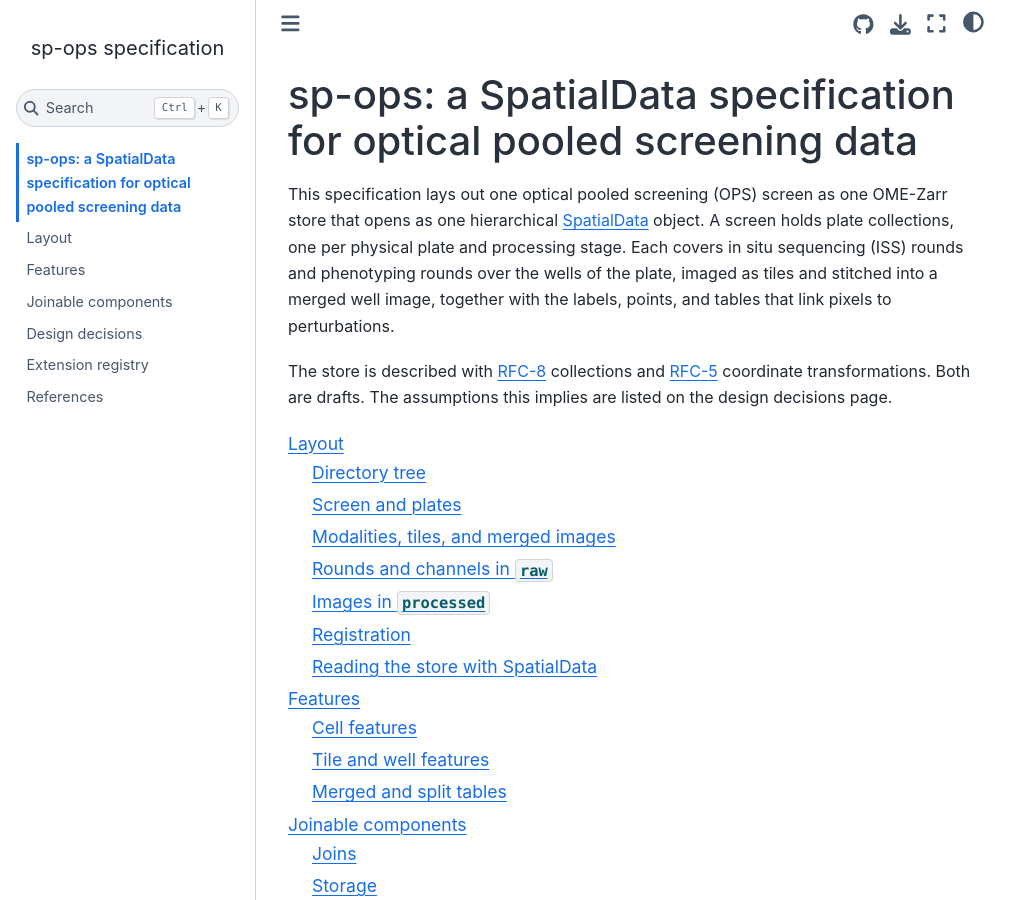
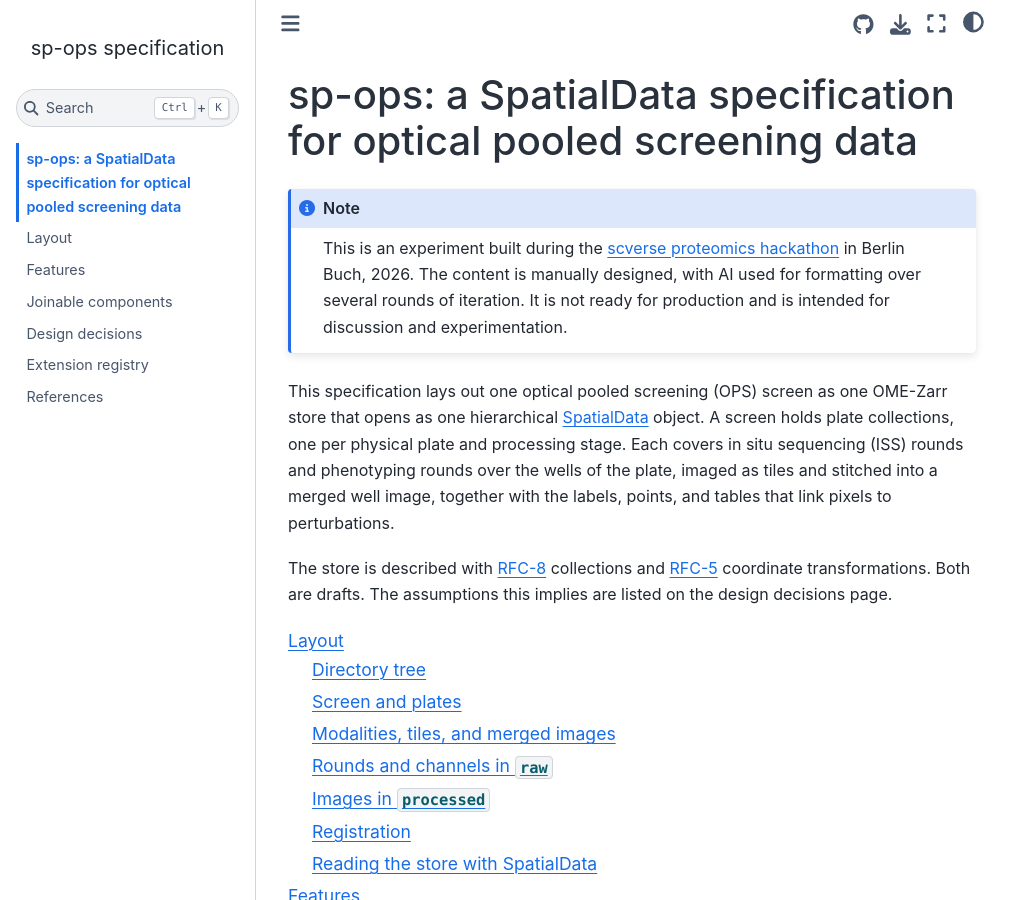
Before and after one commit to scverse/sp-ops, a Sphinx documentation site: the page built from docs/index.md, in a window 1280 px wide and 900 px high. Shown: the whole window, without its empty margins (0-1031 px from the left). Built offline with Sphinx 7.4.7 and the Sphinx Book theme 1.1.4, drawn with Linux system fonts in a browser that asks for light colours.

````diff
--- a/docs/index.md
+++ b/docs/index.md
@@ -1,4 +1,8 @@
 # sp-ops: a SpatialData specification for optical pooled screening data
+
+```{note}
+This is an experiment built during the [scverse proteomics hackathon](https://github.com/scverse/2026_08_hackathon_cellpainting) in Berlin Buch, 2026. The content is manually designed, with AI used for formatting over several rounds of iteration. It is not ready for production and is intended for discussion and experimentation.
+```
 
 This specification lays out one optical pooled screening (OPS) screen as one OME-Zarr store that opens as one hierarchical [SpatialData](https://github.com/scverse/spatialdata) object. A screen holds plate collections, one per physical plate and processing stage. Each covers in situ sequencing (ISS) rounds and phenotyping rounds over the wells of the plate, imaged as tiles and stitched into a merged well image, together with the labels, points, and tables that link pixels to perturbations.
 
````
Also changed, not shown: README.md (+2 -0 lines).
